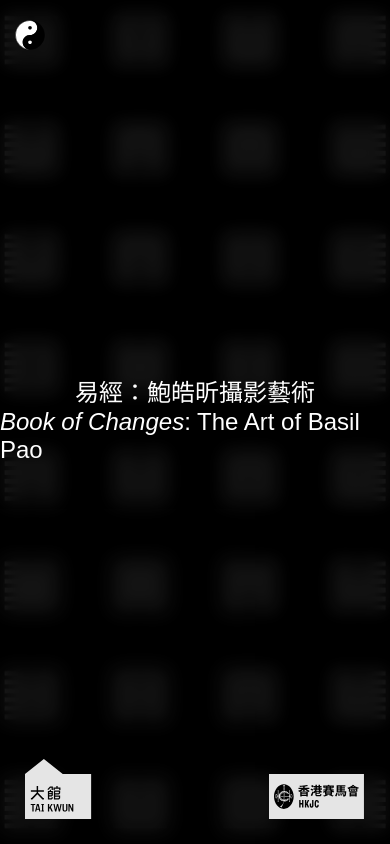
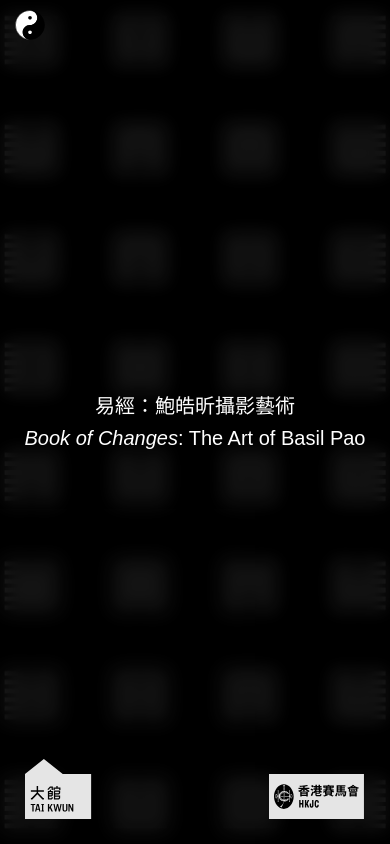
Before and after one commit to swapdicky/tkyijing, a Next.js app: page / in a window 390 px wide. Built offline with nearby package versions, Linux system fonts and the light colour scheme.

Commit message:
info-box-logo mobile positioning adjustment from 15px/20px to 10px top/left, info-box-max-height-expanded height change from calc(100vh - 120px) to 100% with duplicate declaration removal, and home-title font size reduction from 24px to 20px with line-height 1.6 addition

```diff
--- a/app/globals.css
+++ b/app/globals.css
@@ -595,7 +595,7 @@ a:hover .hover-underline::after {
   .logo-size-small-height { width: 38px; }
 
   /* Info box logo - small height */
-  .info-box-logo { width: 28px; height: 28px; top: 15px; left: 15px; }
+  .info-box-logo { width: 28px; height: 28px; top: 10px; left: 10px; }
 
   /* Info box scale transform classes */
   .info-scale-sm { transform: scale(1); transition: transform 0.8s cubic-bezier(0.4, 0, 0.2, 1); transform-origin: right top; }
@@ -670,8 +670,8 @@ a:hover .hover-underline::after {
 
 /* landing */
 .info-box-width{width: calc(100% - 30px);padding: 20px 15px !important;}
-.info-box-logo { width: 30px; height: 30px; top: 20px; left: 15px; }
-.info-box-max-height-expanded{width: 100vw;height: calc(100vh - 120px) !important;padding: 15px !important;border-radius: 15px !important;}
+.info-box-logo { width: 30px; height: 30px; top: 10px; left: 15px; }
+.info-box-max-height-expanded{width: 100vw;height: 100% !important;padding: 15px !important;border-radius: 15px !important;}
 .info-scale-lg{transform: scale(.9);}
 .w-full{}
 .w-full.h-screen{margin: 0;padding:0;}
@@ -687,14 +687,13 @@ a:hover .hover-underline::after {
 .yj-mobile-left-content{padding: 20px 20px;}
 
 .info-box-max-height{height: 80% !important;margin-top: -10%;}
-.info-box-max-height-expanded{height: calc(100% - 30px) !important;}
 .info-en-content-lg{font-size: 14px !important;}
 .move-over-text{position: fixed;right: -35px;top: 50%;transform: rotate(90deg);transform-origin: center center;font-size: 12px;font-family: "neue-haas-unica", sans-serif !important;white-space: nowrap;z-index: 20;pointer-events: none;transition: opacity 0.5s ease-out;color:#FFF}
 .scroll-to-explore-text{position: fixed;right: -23px;top: 50%;transform: rotate(90deg);transform-origin: center center;font-size: 12px;font-family: "neue-haas-unica", sans-serif !important;white-space: nowrap;z-index: 99;pointer-events: none;transition: opacity 0.5s ease-out;color:#FFF;display: none !important;}
 
 .yj-mobile-left-content .yj-en-24{margin-top: 120px;}
 
-.home-title { font-size: 24px !important; }
+.home-title { font-size: 20px !important;;line-height: 1.6; }
 
 /* Border Radius Utilities */
 .radius-15{border-radius: 15px;}
```
